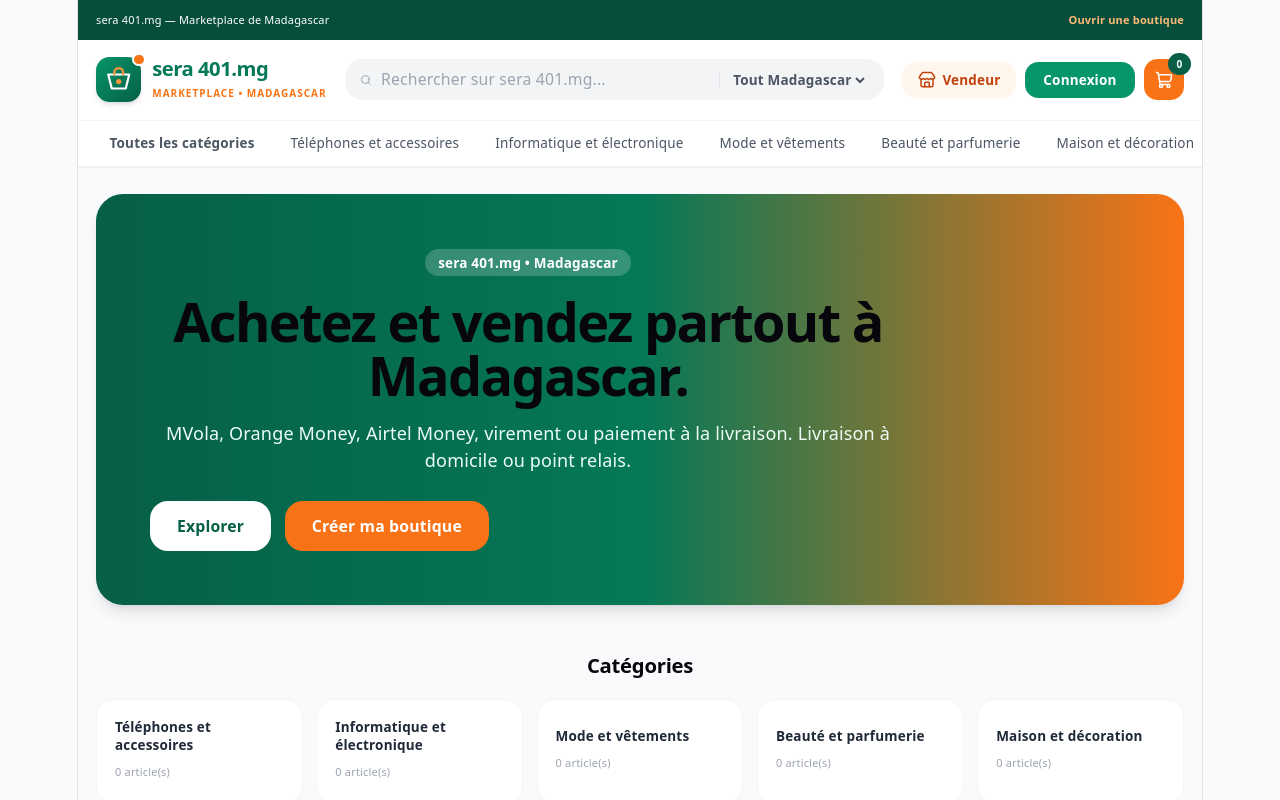
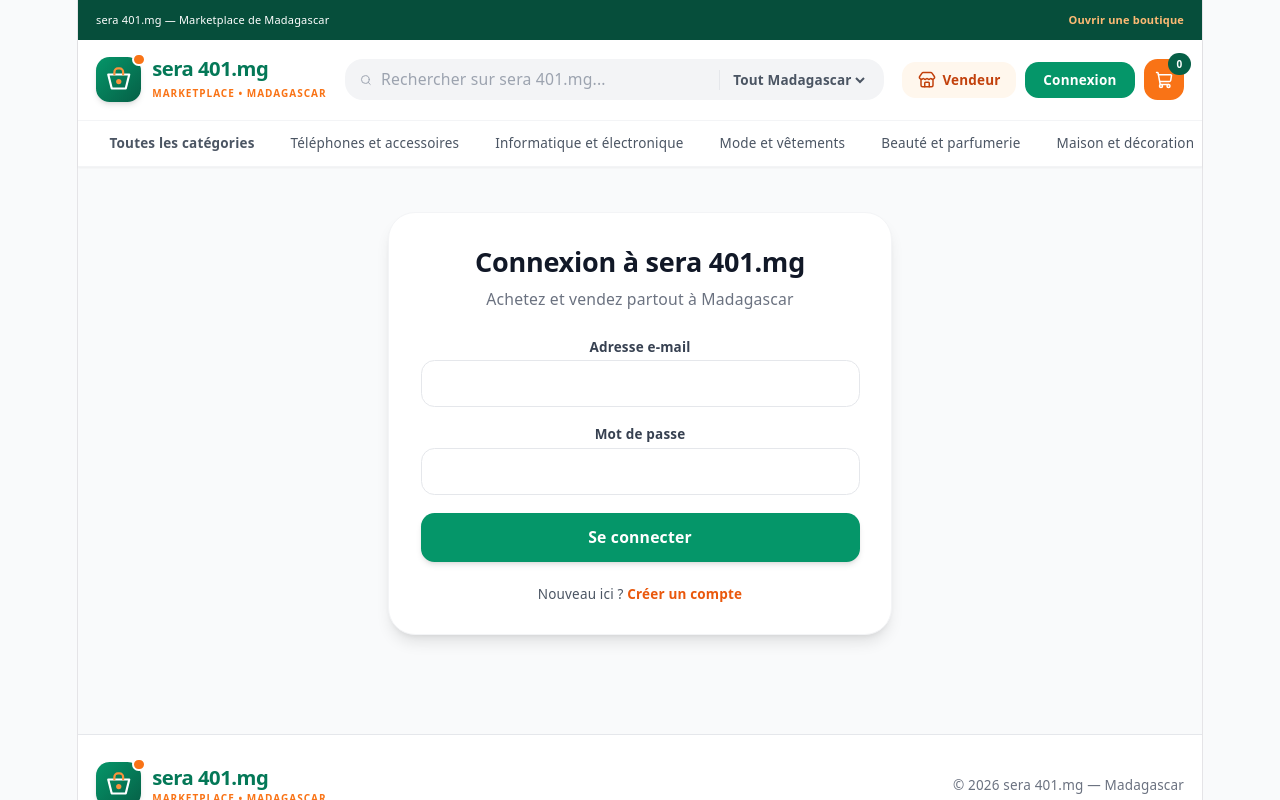
Before and after one commit to loic90880/Sera401.mg, a React (Vite) app: page / in a window 1280 px wide. Shown: the top 800 px of the page. Built offline with nearby package versions, Linux system fonts and the light colour scheme.

Commit message:
Afficher la page connexion/inscription en premier

```diff
--- a/src/App.jsx
+++ b/src/App.jsx
@@ -126,7 +126,7 @@ export default function App() {
   const [avis, setAvis] = useState(() => chargerStorage('reviews', []));
   const [notifications, setNotifications] = useState(() => chargerStorage('notifications', []));
 
-  const [vue, setVue] = useState('accueil');
+  const [vue, setVue] = useState(() => (chargerStorage('currentUser', null) ? 'accueil' : 'auth'));
   const [recherche, setRecherche] = useState('');
   const [categorieFiltre, setCategorieFiltre] = useState('Toutes');
   const [villeFiltre, setVilleFiltre] = useState('Toutes');
```
